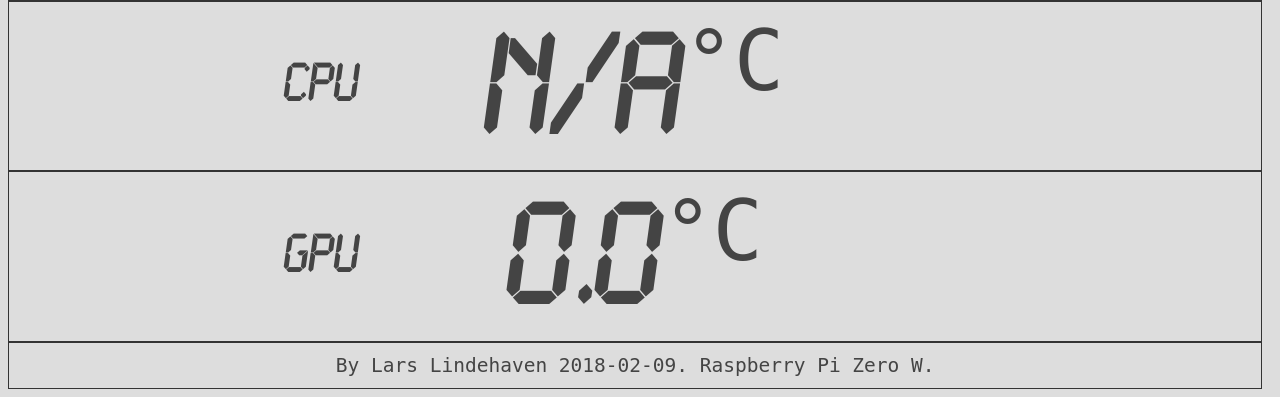
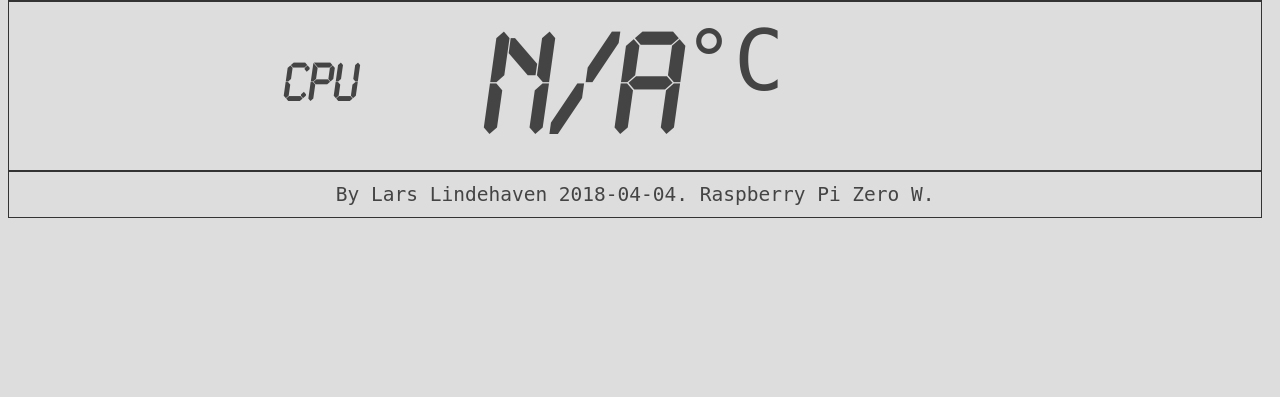
Before and after one commit to lindehaven/Raspberry, a PHP site: page /?d=1 in a window 1280 px wide. Shown: the part 619-1016 px from the top of the page. After the commit the page ends 837 px from the top, so only its background shows below. Run offline with PHP 8.4, Linux system fonts and the light colour scheme; data that the repository does not hold is empty.

Commit message:
Removed GPU temp
Removed GPU temp and improved README

```diff
--- a/Temperature/www/html/index.php
+++ b/Temperature/www/html/index.php
@@ -120,25 +120,11 @@ echo "<td class='sen'>CPU</td>";
 echo "<td class='val'>" . $cpu_temp . "<sup class='cel'>&deg;C</sup></td>";
 echo "<td class='per'></td>";
 echo "</tbody></table>";
-
-$gpu_temp = exec("/opt/vc/bin/vcgencmd measure_temp", $unused, $ret_val);
-if ($ret_val != 0)
-   $gpu_temp = "N/A";
-else
-   $gpu_temp = str_replace("temp=", "", $gpu_temp);
-   $gpu_temp = str_replace("'C", "", $gpu_temp);
-   $gpu_temp = number_format($gpu_temp, DECIMALS);
-echo "<table><tbody>";
-echo "<td class='sen'>GPU</td>";
-echo "<td class='val'>" . $gpu_temp . "<sup class='cel'>&deg;C</sup></td>";
-echo "<td class='per'></td>";
-echo "</tr>";
-echo "</tbody></table>";
 ?>
 
 <table><tbody>
 <tr class='foot'><td>
-By Lars Lindehaven 2018-02-09. Raspberry Pi Zero W.
+By Lars Lindehaven 2018-04-04. Raspberry Pi Zero W.
 </td></tr>
 </tbody></table>
 
```
Also changed, not shown: README.md, Temperature/README.md.
